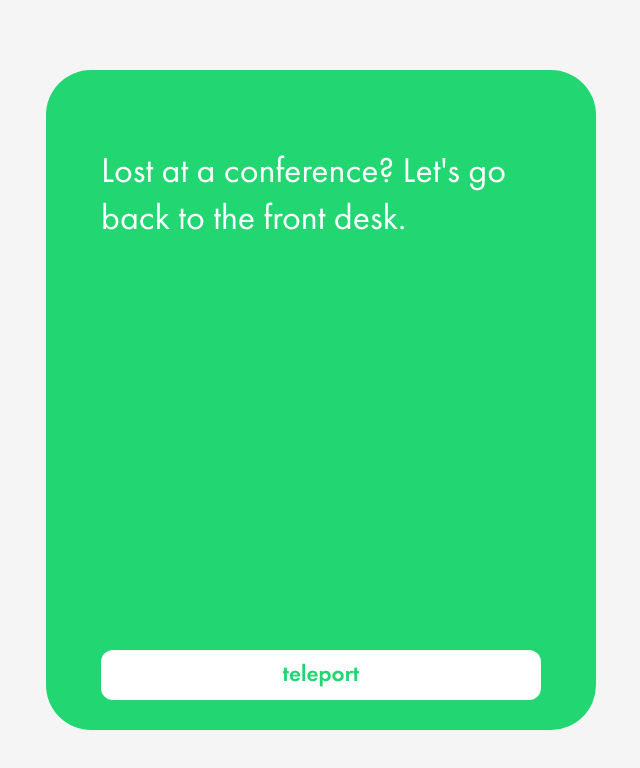
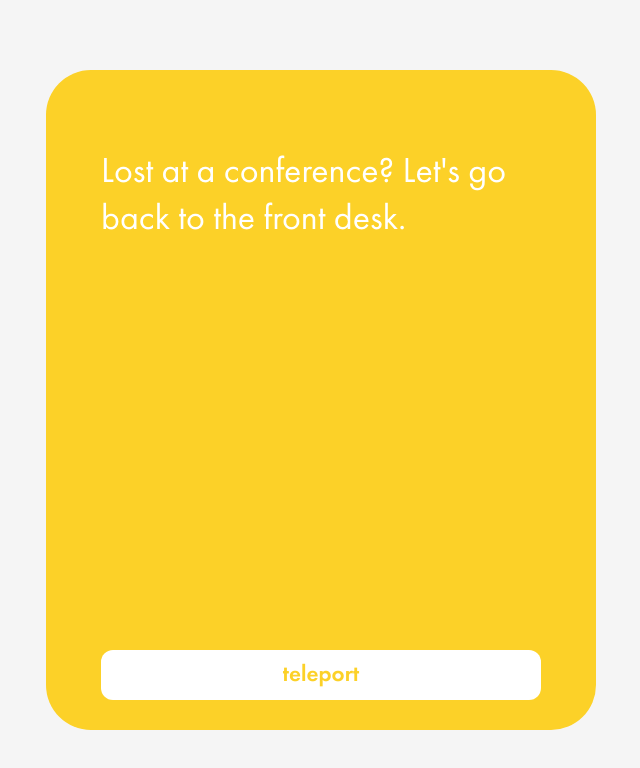
Before and after one commit to r1ddev/eventy, a React (Create React App) app: page /error in a window 1280 px wide. Shown: the top 768 px of the page, without its empty margins (319-959 px from the left). Built offline with nearby package versions, Linux system fonts and the light colour scheme; what react-pose would draw is missing.

Commit message:
add sass vars (demo)

```diff
--- a/src/index.scss
+++ b/src/index.scss
@@ -76,8 +76,8 @@ body {
 
 .white-button{
   padding:8px;
-  background-color: white;
-  color:  $btn-border-color;
+  background-color: $primary-btn-color;
+  color:  $primary-btn-text-color;
   border-radius: 12px;
   font-size: 23px;
   display: flex;
--- a/src/pages/edit-profile/edit-profile.js
+++ b/src/pages/edit-profile/edit-profile.js
@@ -13,6 +13,8 @@ import ErrorIndicator from "../../components/error-indicator";
 
 import { withTranslation } from "react-i18next";
 import LangChecker from "../../components/lang-checker";
+
+import sassVars from "../../variables.scss"
 
 const defaultTags = [
 	{
@@ -337,8 +339,8 @@ class EditProfile extends React.Component {
                     </div>
 
                     <div className="field mt-3 flex-center">
-                      <button type="submit" className="btn-submit mt-3" disabled={isLoading}>
-                        {t("Изменить профиль")}
+                      <button type="submit" className="btn btn-submit mt-3" disabled={isLoading}>
+                        {t("Сохранить")}
                       </button>
                     </div>
                   </div>
--- a/src/pages/edit-profile/edit-profile.scss
+++ b/src/pages/edit-profile/edit-profile.scss
@@ -73,12 +73,12 @@
 			// 	// border: 3px solid #f4004d;
 			// }
 			.btn-submit {
-				color: $btn-border-color;
+				color: $secondary-btn-text-color;
 				font-family: IBM Plex Mono;
 				font-weight: bold;
 				font-size: 30px;
-				background: #ffffff;
-				border: 3px solid #19b75e;
+				background: $secondary-btn-color;
+				border: 3px solid $secondary-btn-color;
 				border-radius: 10px;
 				padding: 5px 30px;
 				user-select: none;
--- a/src/pages/profile/profile.scss
+++ b/src/pages/profile/profile.scss
@@ -57,12 +57,12 @@
 			}
 
 			.btn-submit {
-				color: $btn-color;
+				color: $secondary-btn-text-color;
 				font-family: IBM Plex Mono;
 				font-weight: bold;
 				font-size: 30px;
-				background: #ffffff;
-				border: 3px solid $btn-border-color;
+				background: $secondary-btn-color;
+				border: 3px solid $secondary-btn-color;
 				border-radius: 10px;
 				padding: 5px 30px;
 				text-decoration: none;
--- a/src/variables.scss
+++ b/src/variables.scss
@@ -1,3 +1,19 @@
-$base-color: #22D671;
-$btn-color: #22D671;
-$btn-border-color: #22D671;
+$base-color: #FCD128;
+$btn-color: #8DCBFC;
+
+$primary-btn-color: #ffffff;
+$primary-btn-text-color: $base-color;
+
+$secondary-btn-color: $base-color;
+$secondary-btn-text-color: #ffffff;
+
+:export {
+	baseColor: $base-color;
+	btnColor: $btn-color;
+
+	primaryBtnColor: $primary-btn-color;
+	primaryBtnTextColor: $primary-btn-text-color;
+
+	secondaryBtnColor: $secondary-btn-color;
+	secondaryBtnTextColor: $secondary-btn-text-color;
+}
```
